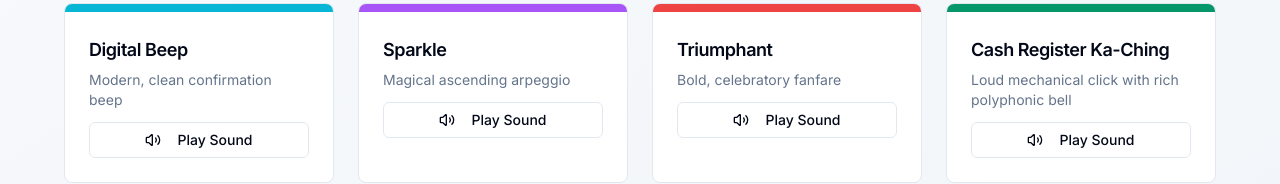
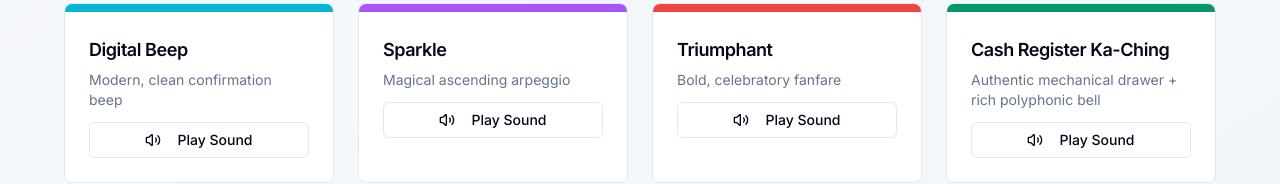
Before and after one commit to darwintjoe/sg-4ded3b4e-1440-4d12-b6dc-e33ba2e0c8eb-1772349203, a Next.js app: page /soundtest in a window 1280 px wide. Shown: the part 391-575 px from the top of the page. Built offline with nearby package versions, Linux system fonts and the light colour scheme; no server answers.

Commit message:
feat(soundtest): Add high-quality ka-ching sound option

```diff
--- a/src/pages/soundtest.tsx
+++ b/src/pages/soundtest.tsx
@@ -240,7 +240,7 @@ export default function SoundTestPage() {
     {
       id: "ka-ching",
       name: "Cash Register Ka-Ching",
-      description: "Loud mechanical click with rich polyphonic bell",
+      description: "Authentic mechanical drawer + rich polyphonic bell",
       color: "bg-emerald-600",
       play: () => playSound("ka-ching", () => {
         const ctx = new AudioContext();
```
